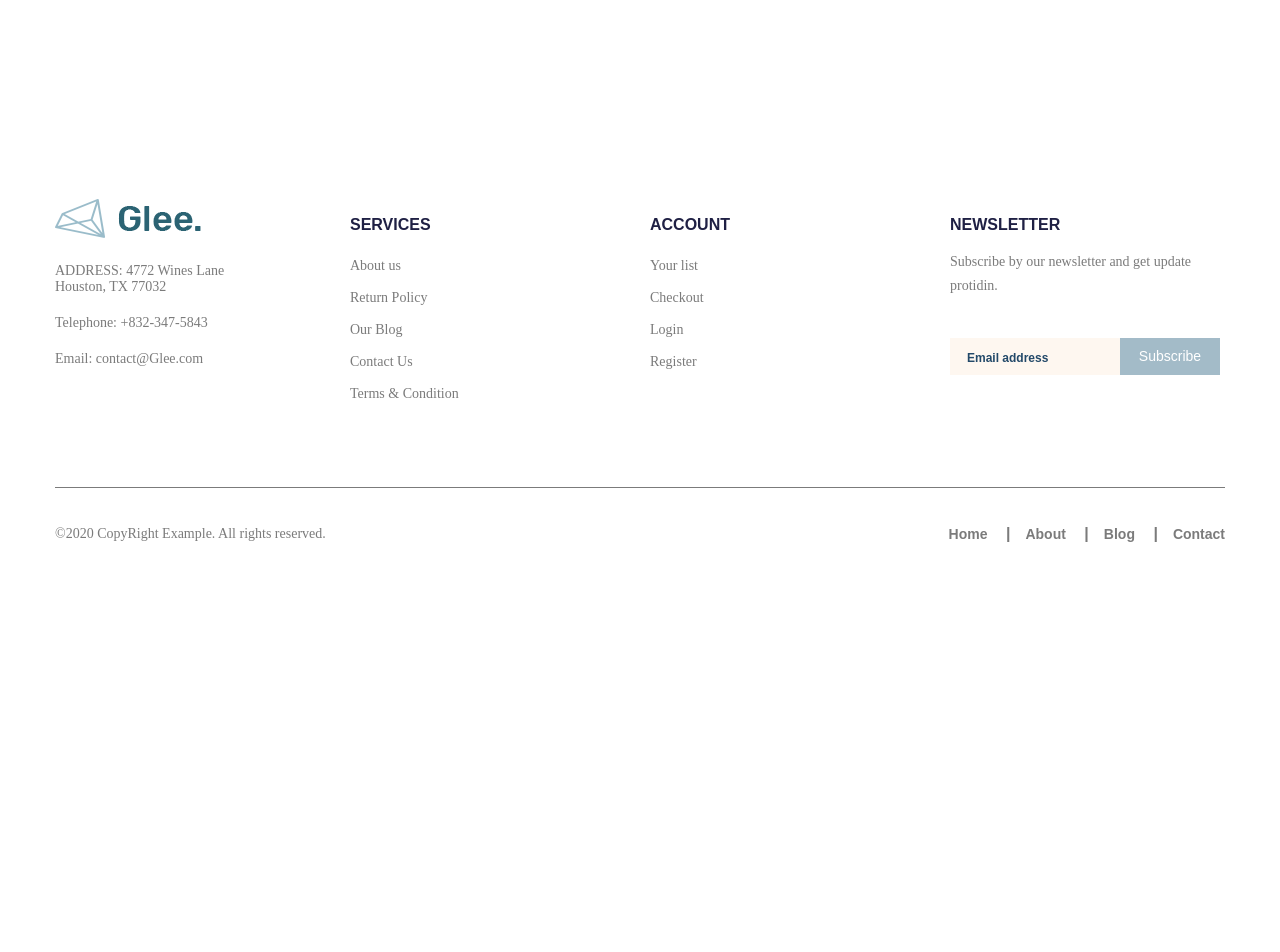
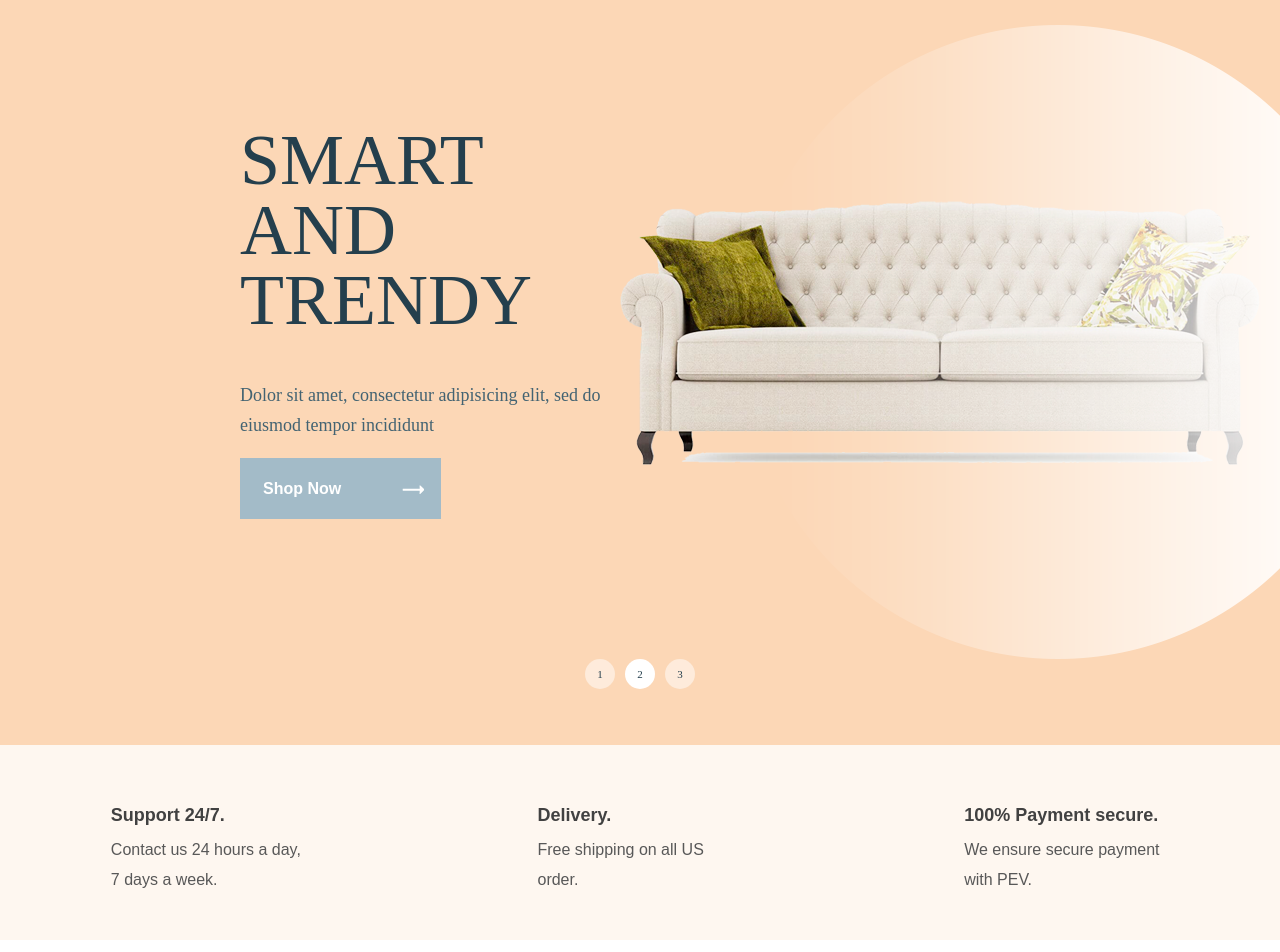
Before and after one commit to Lingrode/glee, a website: page app/index.html in a window 1280 px wide. Shown: the part 220-1172 px from the top of the page. Before the commit the page ends 800 px from the top, so only its background shows below. Drawn offline with nearby package versions, Linux system fonts and the light colour scheme; files that its build step writes are made by us from their sources; files whose address does not match are found by name.

Commit message:
added slider

```diff
--- a/app/index.html
+++ b/app/index.html
@@ -64,7 +64,90 @@
     </div>
   </header>
 
-  <main class="main"></main>
+  <main class="main">
+
+    <section class="top-slider">
+      <div class="container">
+        <div class="top-slider__inner">
+          <div class="top-slider__item">
+            <div class="top-slider__content">
+              <h3 class="top-slider__title">
+                SMART AND
+                TRENDY
+              </h3>
+              <p class="top-slider__text">
+                Dolor sit amet, consectetur adipisicing elit, sed do eiusmod tempor incididunt
+              </p>
+              <a class="top-slider__link" href="#">
+                Shop Now
+              </a>
+            </div>
+            <img class="top-slider__img" src="images/slider/slider-photo.png" alt="slider photo">
+          </div>
+          <div class="top-slider__item">
+            <div class="top-slider__content">
+              <h3 class="top-slider__title">
+                SMART AND
+                TRENDY
+              </h3>
+              <p class="top-slider__text">
+                Dolor sit amet, consectetur adipisicing elit, sed do eiusmod tempor incididunt
+              </p>
+              <a class="top-slider__link" href="#">
+                Shop Now
+              </a>
+            </div>
+            <img class="top-slider__img" src="images/slider/slider-photo.png" alt="slider photo">
+          </div>
+          <div class="top-slider__item">
+            <div class="top-slider__content">
+              <h3 class="top-slider__title">
+                SMART AND
+                TRENDY
+              </h3>
+              <p class="top-slider__text">
+                Dolor sit amet, consectetur adipisicing elit, sed do eiusmod tempor incididunt
+              </p>
+              <a class="top-slider__link" href="#">
+                Shop Now
+              </a>
+
+            </div>
+            <img class="top-slider__img" src="images/slider/slider-photo.png" alt="slider photo">
+          </div>
+        </div>
+        <div class="top-slider__info">
+          <div class="top-slider__info-item info-support">
+            <h5 class="top-slider__info-title">
+              Support 24/7.
+            </h5>
+            <p class="top-slider__info-text">
+              Contact us 24 hours a day, <br>
+              7 days a week.
+            </p>
+          </div>
+          <div class="top-slider__info-item info-delivery">
+            <h5 class="top-slider__info-title">
+              Delivery.
+            </h5>
+            <p class="top-slider__info-text">
+              Free shipping on all US order.
+            </p>
+          </div>
+          <div class="top-slider__info-item info-payment">
+            <h5 class="top-slider__info-title">
+              100% Payment secure.
+            </h5>
+            <p class="top-slider__info-text">
+              We ensure secure payment
+              with PEV.
+            </p>
+          </div>
+        </div>
+      </div>
+    </section>
+
+  </main>
 
   <footer class="footer">
     <div class="container-second">
--- a/app/js/main.js
+++ b/app/js/main.js
@@ -1,2 +1,9 @@
 $(function () {
+  $('.top-slider__inner').slick({
+    dots: true,
+    arrows: false,
+    fade: true,
+    autoplay: true,
+    autoplaySpeed: 4000
+  })
 });
--- /dev/null
+++ b/app/scss/_libs.scss
@@ -0,0 +1 @@
+@import '../../node_modules/slick-carousel/slick/slick.scss'
--- a/app/scss/style.scss
+++ b/app/scss/style.scss
@@ -1,6 +1,7 @@
 @import "vars";
 @import "fonts";
 @import "reset";
+@import "libs";
 @import "global";
 
 
@@ -214,7 +215,120 @@
   }
 }
 
+.top-slider {
+  &__inner {
+    background-color: #fcd7b6;
+    height: 820px;
+  }
 
+  &__item {
+    display: flex !important;
+    justify-content: space-around;
+  }
+
+  &__content {
+    padding: 200px 0 0 240px;
+    max-width: 670px;
+  }
+
+  &__title {
+    color: #243f4d;
+    font-size: 72px;
+    line-height: 70px;
+    @extend %rubik-500;
+    padding-bottom: 45px;
+  }
+
+  &__text {
+    font-size: 18px;
+    line-height: 30px;
+    @extend %rubik-400;
+    color: #436372;
+    padding-bottom: 40px;
+    width: 380px;
+  }
+
+  &__link {
+    padding: 22px 100px 22px 23px;
+    background-color: #a3bbc8;
+    color: #fff;
+    position: relative;
+
+    &::after {
+      content: "";
+      position: absolute;
+      background-image: url('../images/icons/slider-btn-arrow.svg');
+      width: 22px;
+      height: 9px;
+      top: 57%;
+      left: 87%;
+      transform: translate(-57%, -87%);
+    }
+  }
+
+  &__img {
+    margin: 100px 150px 0 0;
+  }
+
+  .slick-dots {
+    display: flex;
+    justify-content: center;
+
+    li {
+      padding: 0 5px;
+
+      button {
+        border: none;
+        font-size: 11px;
+        line-height: 9px;
+        padding: 0;
+        width: 30px;
+        height: 30px;
+        border-radius: 50%;
+        background-color: rgba(255, 255, 255, .5);
+        color: #243f4d;
+        @extend %rubik-500;
+      }
+
+      &.slick-active {
+        button {
+          background-color: #fff;
+        }
+      }
+    }
+  }
+
+  &__info {
+    display: flex;
+    justify-content: space-around;
+    background-color: #fef7f0;
+  }
+
+  &__info-item {
+    padding: 50px 0 45px;
+    width: 205px;
+  }
+
+  &__info-title {
+    font-size: 18px;
+    line-height: 40px;
+    color: #414141;
+  }
+
+  &__info-text {
+    @extend %dmsans-400;
+    color: #585858;
+    line-height: 30px;
+  }
+
+}
+
+.info-support::before {
+  content: "";
+  background-image: url('../app/images/logo.png');
+  width: 51px;
+  height: 53px;
+}
 
 
 
--- a/gulpfile.js
+++ b/gulpfile.js
@@ -33,6 +33,7 @@ function styles() {
 function scripts() {
   return src([
     'node_modules/jquery/dist/jquery.js',
+    'node_modules/slick-carousel/slick/slick.js',
     'app/js/main.js'
   ])
     .pipe(concat('main.min.js'))
--- a/package.json
+++ b/package.json
@@ -17,7 +17,7 @@
     "gulp-imagemin": "^7.1.0",
     "gulp-sass": "^4.1.0",
     "gulp-uglify": "^3.0.2",
-    "jquery": "^3.5.1"
-  },
-  "dependencies": {}
+    "jquery": "^3.5.1",
+    "slick-carousel": "^1.8.1"
+  }
 }
```
Also changed, not shown: app/images/icons/info.svg (added), app/images/icons/slider-btn-arrow.svg (added), app/images/icons/slider-info-1.svg (added), app/images/icons/slider-info-2.svg (added), app/images/icons/slider-info-3.svg (added), app/images/slider/slider-photo.png (added), app/js/main.min.js.
